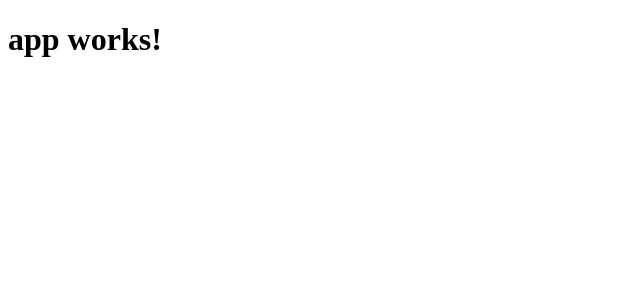
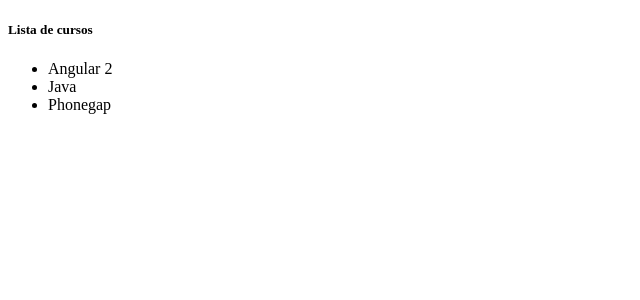
Before and after one commit to andreiacsouza/services, an Angular app: page / in a window 1280 px wide. Shown: the top 300 px of the page, without its empty margins (0-640 px from the left). Built offline with nearby package versions, Linux system fonts and the light colour scheme.

Commit message:
Implemented Service

```diff
--- a/package.json
+++ b/package.json
@@ -20,6 +20,7 @@
     "@angular/platform-browser": "^2.3.1",
     "@angular/platform-browser-dynamic": "^2.3.1",
     "@angular/router": "^3.3.1",
+    "bootstrap": "^4.0.0-alpha.6",
     "core-js": "^2.4.1",
     "rxjs": "^5.0.1",
     "ts-helpers": "^1.1.1",
--- a/src/app/app.component.html
+++ b/src/app/app.component.html
@@ -1,3 +1 @@
-<h1>
-  {{title}}
-</h1>
+<app-cursos></app-cursos>
--- a/src/app/app.module.ts
+++ b/src/app/app.module.ts
@@ -4,10 +4,13 @@ import { FormsModule } from '@angular/forms';
 import { HttpModule } from '@angular/http';
 
 import { AppComponent } from './app.component';
+import { CursosComponent } from './cursos/cursos.component';
 
 @NgModule({
   declarations: [
-    AppComponent
+    AppComponent,
+    CursosComponent,
+    CursosComponent
   ],
   imports: [
     BrowserModule,
--- /dev/null
+++ b/src/app/cursos/cursos.component.html
@@ -0,0 +1,7 @@
+<h5>Lista de cursos</h5>
+
+<ul>
+  <li *ngFor="let curso of cursos">
+    {{ curso }}
+  </li>
+</ul>
--- /dev/null
+++ b/src/app/cursos/cursos.component.ts
@@ -0,0 +1,23 @@
+import { Component, OnInit } from '@angular/core';
+
+import { CursosService } from './cursos.service';
+
+@Component({
+  selector: 'app-cursos',
+  templateUrl: './cursos.component.html',
+  styleUrls: ['./cursos.component.css']
+})
+export class CursosComponent implements OnInit {
+
+  cursos: string [] = [];
+  cursosService: CursosService;
+
+  constructor() {
+    this.cursosService = new CursosService();
+  }
+
+  ngOnInit() {
+    this.cursos = this.cursosService.getCursos();
+  }
+
+}
--- /dev/null
+++ b/src/app/cursos/cursos.service.ts
@@ -0,0 +1,6 @@
+export class CursosService {
+
+    getCursos() {
+        return ['Angular 2', 'Java', 'Phonegap'];
+    }
+}
```
Also changed, not shown: src/app/cursos/cursos.component.css (added), 2 other files (tests, documents, lock files or other folders).
